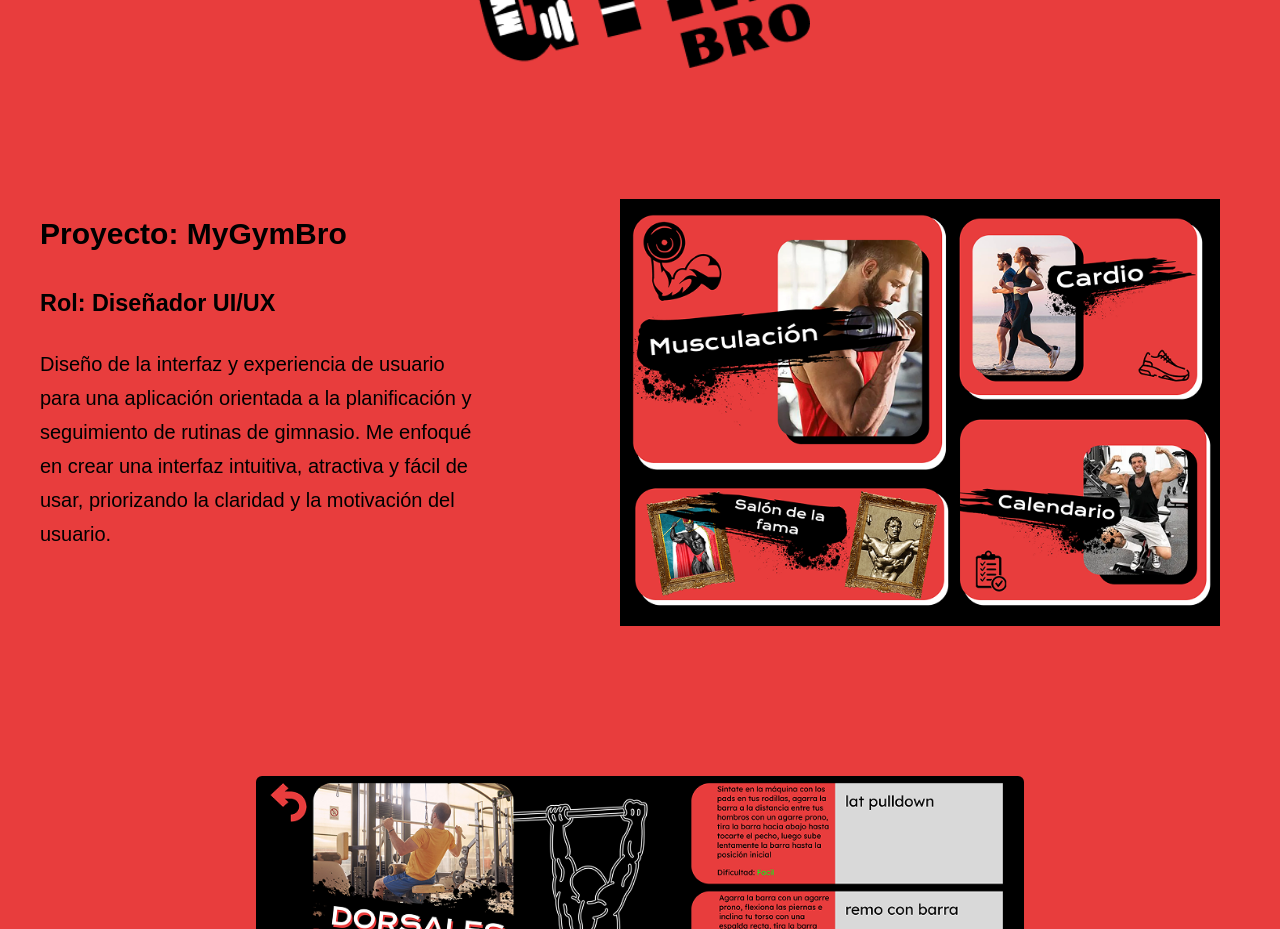
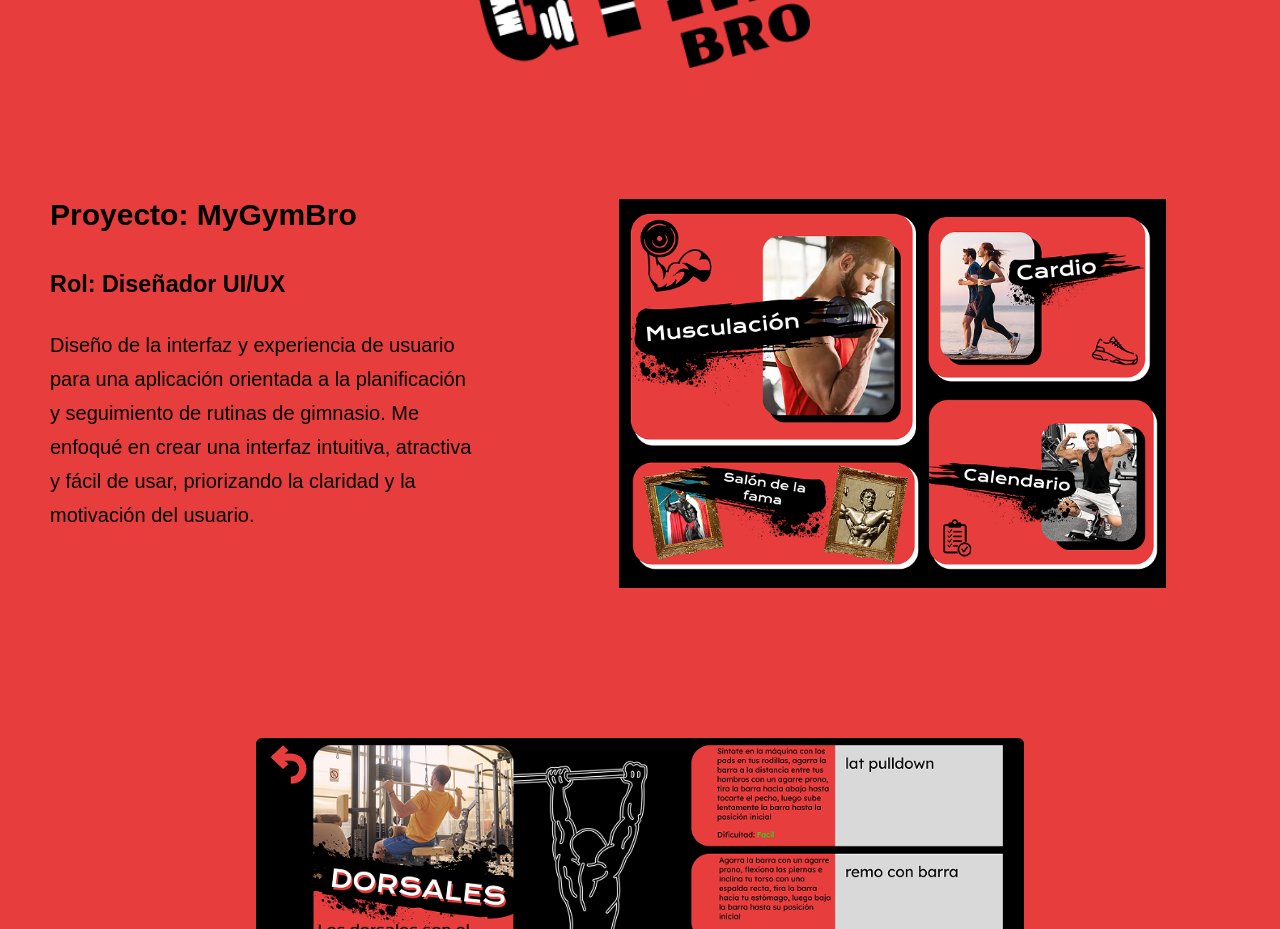
Before and after one commit to Valentino-Sanchez/TP-Portfolio, a React (Create React App) app in the folder tp-portfolio/: page / in a window 1280 px wide. Shown: the part 1680-2609 px from the top of the page. Built offline with nearby package versions, Linux system fonts and the light colour scheme.

Commit message:
Bug del costado solucionado

```diff
--- a/tp-portfolio/src/App.css
+++ b/tp-portfolio/src/App.css
@@ -9,7 +9,6 @@ background: #c7d9ff;
 html {
     scroll-behavior: smooth;
 }
-
 
 /* HEADER */
 .header {
@@ -213,14 +212,6 @@ html {
     padding-bottom: 120px;
 }
 
-.detail-content {
-    display: flex;
-    justify-content: flex-start;
-    align-items: flex-start;
-    gap: 60px;
-    max-width: 1100px;
-    margin-left: 40px;
-}
 
 /* TEXTO */
 .text-block {
@@ -239,8 +230,11 @@ html {
     display: flex;
     justify-content: space-between;
     align-items: center;
-    width: 100%;       /* Asegura ancho completo */
+    width: 95%;       /* Asegura ancho completo */
     max-width: 100%;   /* Evita que se achique */
+    margin-left: 0;
+    padding-left: 50px;
+    padding-right: 40px;
 }
 
 /* BLOQUE DE IMAGEN */
@@ -255,7 +249,7 @@ html {
 
 /* Imagen grande */
 .detail-img {
-    width: 120%;
+    width: 100%;
     max-width: 600px;
     margin-right: 100px;
 }
```
Lines whose indentation alone changed are shown as unchanged.
